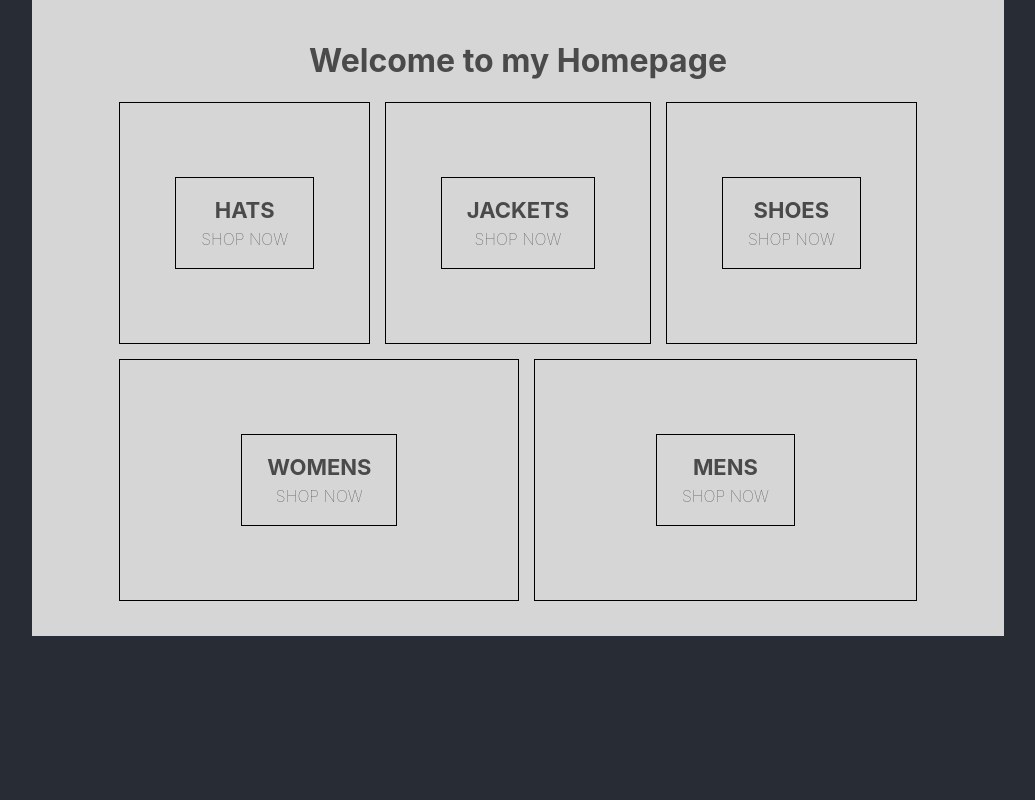
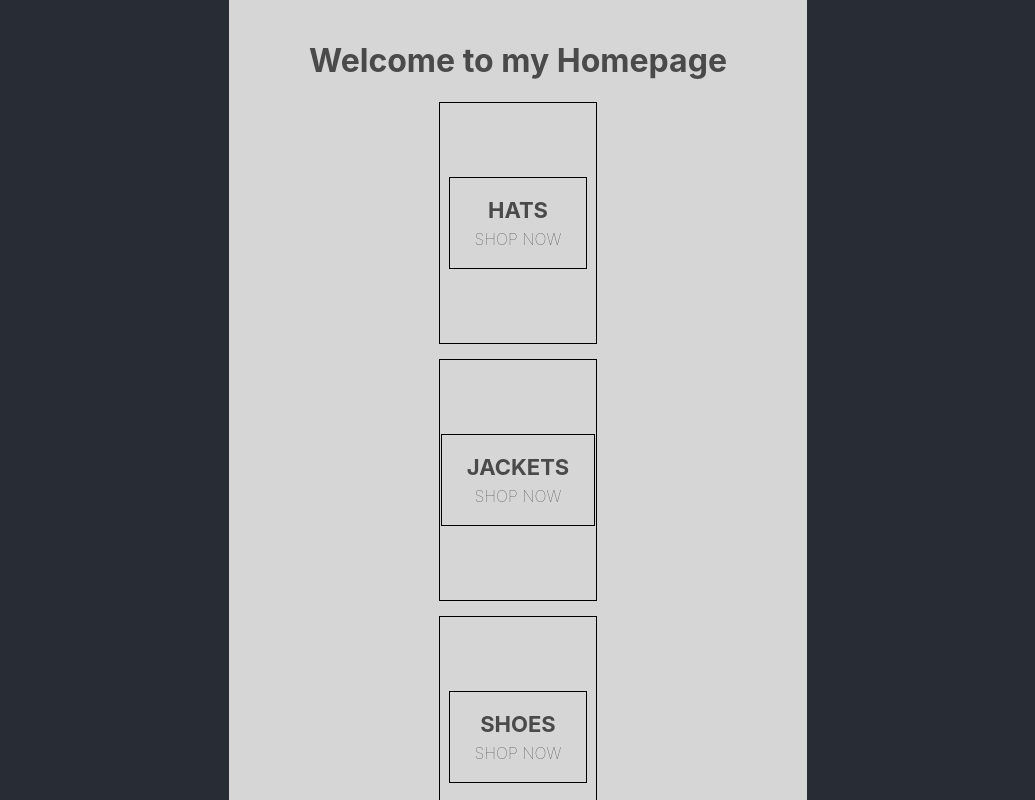
Before and after one commit to nivdam/react-crwn_clothing, a React (Create React App) app: page / in a window 1280 px wide. Shown: the top 800 px of the page, without its empty margins (122-1157 px from the left). Built offline with nearby package versions, Linux system fonts and the light colour scheme.

Commit message:
creat components

```diff
--- a/src/App.js
+++ b/src/App.js
@@ -1,6 +1,6 @@
 import React from "react";
 
-import HomePage from "./components/homePage/homePage.component";
+import HomePage from "./pages/homePage/homePage.component";
 
 import "./App.css";
 
--- /dev/null
+++ b/src/components/directory/directory.style.scss
@@ -0,0 +1,6 @@
+.directory-menu {
+  width: 100%;
+  display: flex;
+  flex-wrap: wrap;
+  justify-content: space-between;
+}
--- a/src/components/homePage/homePage.component.jsx
+++ /dev/null
@@ -1,45 +0,0 @@
-import React from "react";
-import "./homePage.style.scss";
-
-const HomePage = () => {
-  return (
-    <main className="homepage">
-      <h1>Welcome to my Homepage</h1>
-
-      <section className="directory-menu">
-        <article className="menu-item">
-          <div className="content">
-            <div className="title">HATS</div>
-            <span className="subtitle">SHOP NOW</span>
-          </div>
-        </article>
-        <article className="menu-item">
-          <div className="content">
-            <div className="title">JACKETS</div>
-            <span className="subtitle">SHOP NOW</span>
-          </div>
-        </article>
-        <article className="menu-item">
-          <div className="content">
-            <div className="title">SHOES</div>
-            <span className="subtitle">SHOP NOW</span>
-          </div>
-        </article>
-        <article className="menu-item">
-          <div className="content">
-            <div className="title">WOMENS</div>
-            <span className="subtitle">SHOP NOW</span>
-          </div>
-        </article>
-        <article className="menu-item">
-          <div className="content">
-            <div className="title">MENS</div>
-            <span className="subtitle">SHOP NOW</span>
-          </div>
-        </article>
-      </section>
-    </main>
-  );
-};
-
-export default HomePage;
--- /dev/null
+++ b/src/components/menu-item/menu-item.component.jsx
@@ -0,0 +1,14 @@
+import React from "react";
+
+import "./menu-item.style.scss";
+
+const MenuItem = ({ title }) => (
+  <article className="menu-item">
+    <div className="content">
+      <div className="title">{title}</div>
+      <span className="subtitle">SHOP NOW</span>
+    </div>
+  </article>
+);
+
+export default MenuItem;
--- a/src/components/homePage/homePage.style.scss
+++ b/src/components/menu-item/menu-item.style.scss
@@ -1,18 +1,3 @@
-.homepage {
-  display: flex;
-  flex-direction: column;
-  align-items: center;
-  padding: 20px 80px;
-  color: #4a4a4a;
-  background-color: #d6d6d6;
-}
-
-.directory-menu {
-  width: 100%;
-  display: flex;
-  flex-wrap: wrap;
-  justify-content: space-between;
-}
 
 .menu-item {
   min-width: 30%;
--- /dev/null
+++ b/src/pages/homePage/homePage.component.jsx
@@ -0,0 +1,22 @@
+import React from "react";
+import MenuItem from "../../components/menu-item/menu-item.component";
+
+import "./homePage.style.scss";
+
+const HomePage = () => {
+  return (
+    <main className="homepage">
+      <h1>Welcome to my Homepage</h1>
+
+      <section className="directory-menu">
+        <MenuItem title="HATS" />
+        <MenuItem title="JACKETS" />
+        <MenuItem title="SHOES" />
+        <MenuItem title="WOMENS" />
+        <MenuItem title="MENS" />
+      </section>
+    </main>
+  );
+};
+
+export default HomePage;
--- /dev/null
+++ b/src/pages/homePage/homePage.style.scss
@@ -0,0 +1,8 @@
+.homepage {
+  display: flex;
+  flex-direction: column;
+  align-items: center;
+  padding: 20px 80px;
+  color: #4a4a4a;
+  background-color: #d6d6d6;
+}
```
Also changed, not shown: src/components/directory/directory.component.jsx (added, +19 -0 lines).
